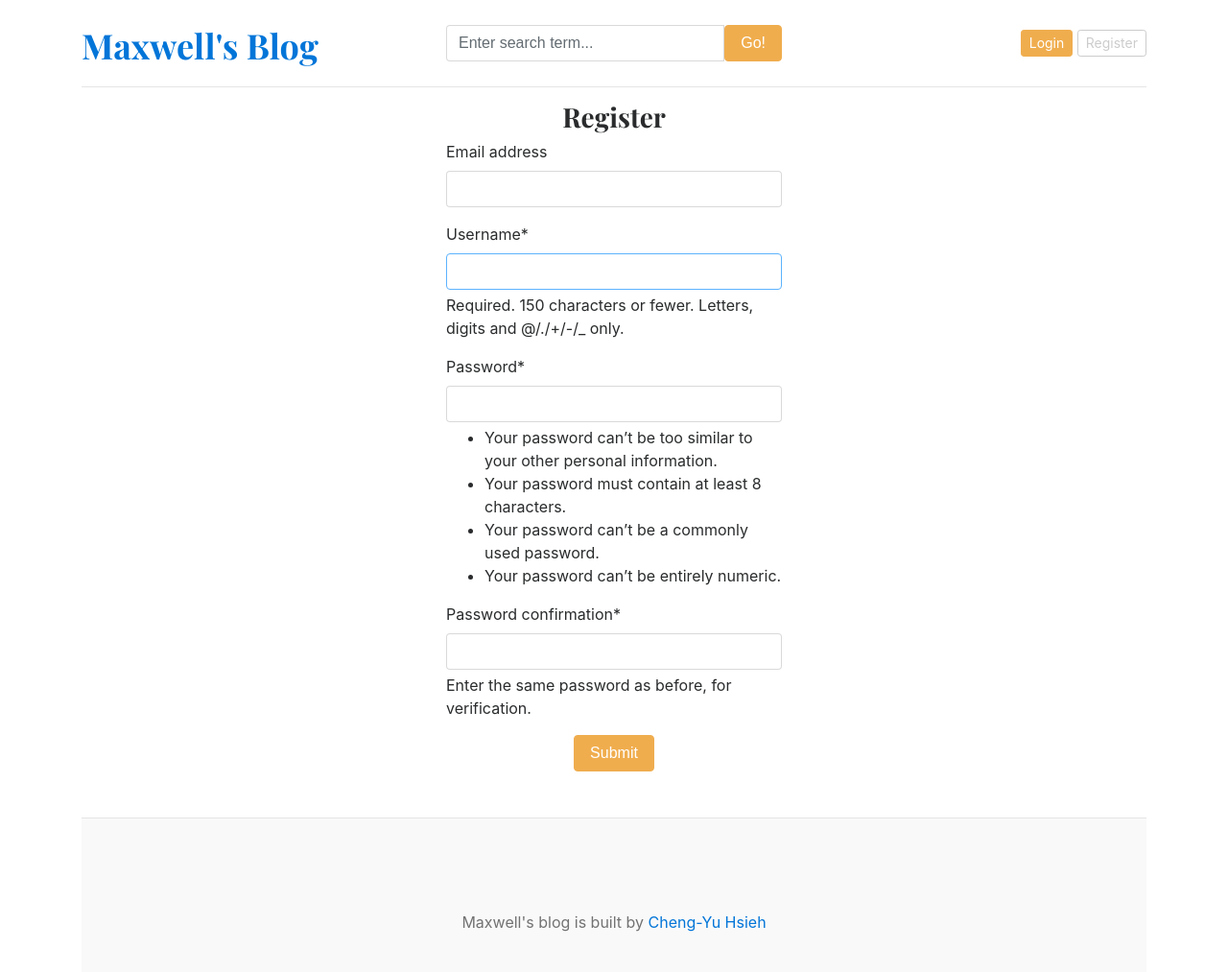
After one commit to max870701/Django-Blog, a Django app: page /register/ in a window 1280 px wide. The commit adds this page. Shown: the whole page at 96% size. Run offline with Django 5.2, Linux system fonts and the light colour scheme; data that the repository does not hold is empty; some libraries are stand-ins or nearby versions.

Commit message:
Complete Register, Login, Logout Functionality

```diff
--- /dev/null
+++ b/blog_main/forms.py
@@ -0,0 +1,7 @@
+from django.contrib.auth.models import User
+from django.contrib.auth.forms import UserCreationForm
+
+class RegistrationForm(UserCreationForm):
+    class Meta:
+        model = User
+        fields = ('email', 'username', 'password1', 'password2')
--- a/blog_main/settings.py
+++ b/blog_main/settings.py
@@ -39,6 +39,8 @@ INSTALLED_APPS = [
     'django.contrib.staticfiles',
     'blogs',
     'marketing',
+    'crispy_forms',
+    'crispy_bootstrap4',
 ]
 
 MIDDLEWARE = [
@@ -134,3 +136,6 @@ DEFAULT_AUTO_FIELD = 'django.db.models.BigAutoField'
 # Media
 MEDIA_URL = '/media/'
 MEDIA_ROOT = BASE_DIR /'media'
+
+# Crispy-Forms
+CRISPY_TEMPLATE_PACK = 'bootstrap4'
--- a/blog_main/urls.py
+++ b/blog_main/urls.py
@@ -25,6 +25,9 @@ urlpatterns = [
     path('admin/', admin.site.urls),
     path('', views.home, name='home'),
     path('category/', include('blogs.urls')),
-    path('<slug:blog_slug>/', BlogsView.blogs, name="blogs"),
+    path('blogs/<slug:blog_slug>/', BlogsView.blogs, name="blogs"),
     path('blog/search/', BlogsView.search, name="search"),
+    path('register/', views.register, name="register"),
+    path('login/', views.login, name="login"),
+    path('logout/', views.logout, name="logout"),
 ] + static(settings.MEDIA_URL, document_root=settings.MEDIA_ROOT)
--- a/blog_main/views.py
+++ b/blog_main/views.py
@@ -1,5 +1,8 @@
-from django.shortcuts import render
-from blogs.models import Category, Blog
+from django.shortcuts import render, redirect
+from blogs.models import Blog
+from .forms import RegistrationForm
+from django.contrib.auth.forms import AuthenticationForm
+from django.contrib import auth
 
 def home(request):
     featured_posts = Blog.objects.filter(is_featured=True, status='Published') # order_by('updated_at)
@@ -9,3 +12,42 @@ def home(request):
         'posts': posts,
     }
     return render(request, 'home.html', context)
+
+def register(request):
+    if request.method == "POST":
+        form = RegistrationForm(request.POST)
+        if form.is_valid():
+            form.save()
+            return redirect('login')
+    else:
+        form = RegistrationForm()
+
+    context = {
+        'form': form
+    }
+    return render(request, 'register.html', context)
+
+def login(request):
+    if request.method == "POST":
+        form = AuthenticationForm(request, request.POST)
+        if form.is_valid():
+            username = form.cleaned_data['username']
+            password = form.cleaned_data['password']
+
+            user = auth.authenticate(username=username, password=password)
+
+            if user is not None:
+                auth.login(request, user)
+
+            return redirect('home')
+
+    form = AuthenticationForm()
+    context = {
+        'form': form,
+    }
+    return render(request, 'login.html', context)
+
+
+def logout(request):
+    auth.logout(request)
+    return redirect('home')
--- a/templates/base.html
+++ b/templates/base.html
@@ -27,8 +27,14 @@
             </form>
           </div>
           <div class="col-4 d-flex justify-content-end align-items-center">
-            <a class="btn btn-sm btn-warning" href="#">Login</a> &nbsp;
-            <a class="btn btn-sm btn-outline-secondary" href="#">Register</a>
+            {% if not user.is_authenticated %}
+            <a class="btn btn-sm btn-warning" href="{% url 'login' %}">Login</a> &nbsp;
+            <a class="btn btn-sm btn-outline-secondary" href="{% url 'register' %}">Register</a>
+            {% else %}
+            <span> Welcome, {{ user.username }} </span>
+            &emsp;
+            <span><a class="btn btn-sm btn-danger" href="{% url 'logout' %}">Logout</a></span>
+            {% endif %}
           </div>
         </div>
       </header>
--- /dev/null
+++ b/templates/register.html
@@ -0,0 +1,12 @@
+{% extends 'base.html' %}
+{% block content %}
+{% load crispy_forms_tags %}
+<h3 class="text-center">Register</h3>
+<form action="{% url 'register' %}" method="POST" style="width: 350px; margin: auto;" class="pb-5">
+    {% csrf_token %}
+    {{ form | crispy }}
+    <div class="text-center">
+        <button type="submit" class="btn btn-warning">Submit</button>
+    </div>
+</form>
+{% endblock %}
```
Also changed, not shown: templates/login.html (added, +12 -0 lines).
